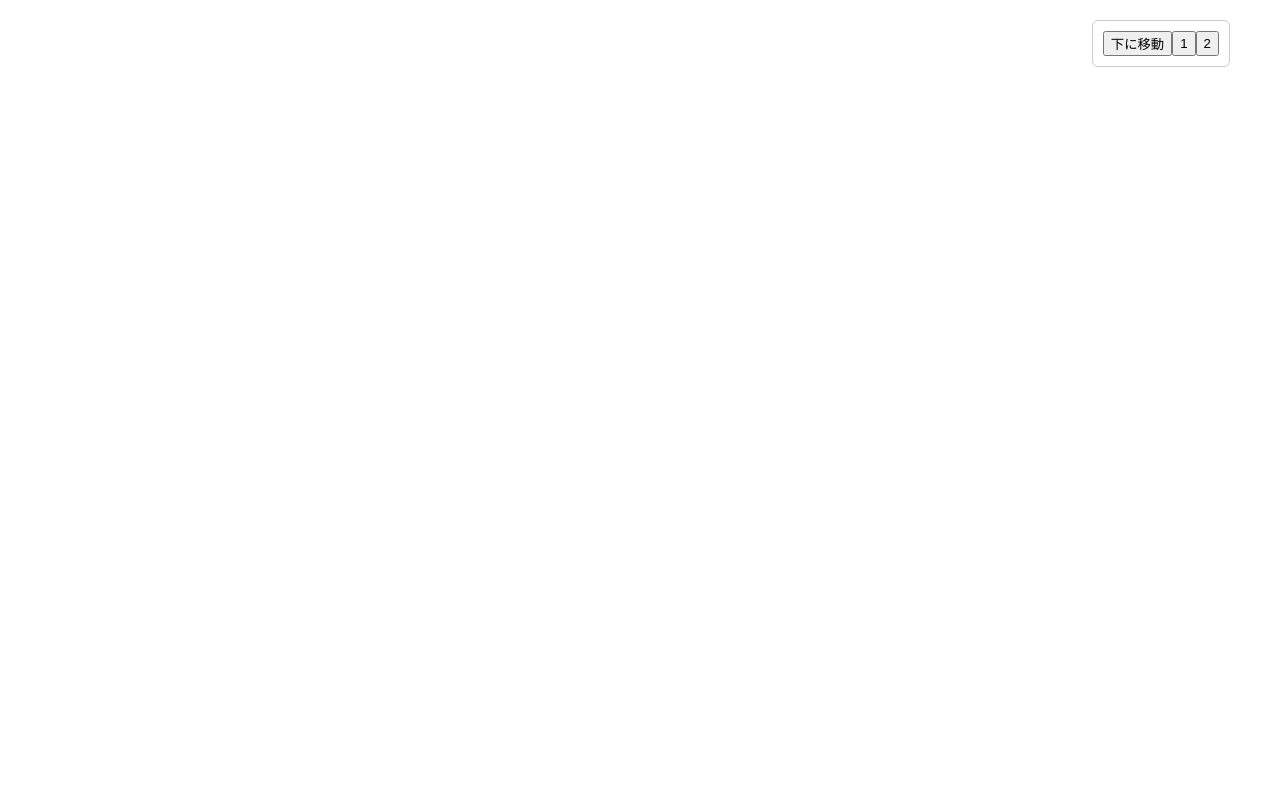
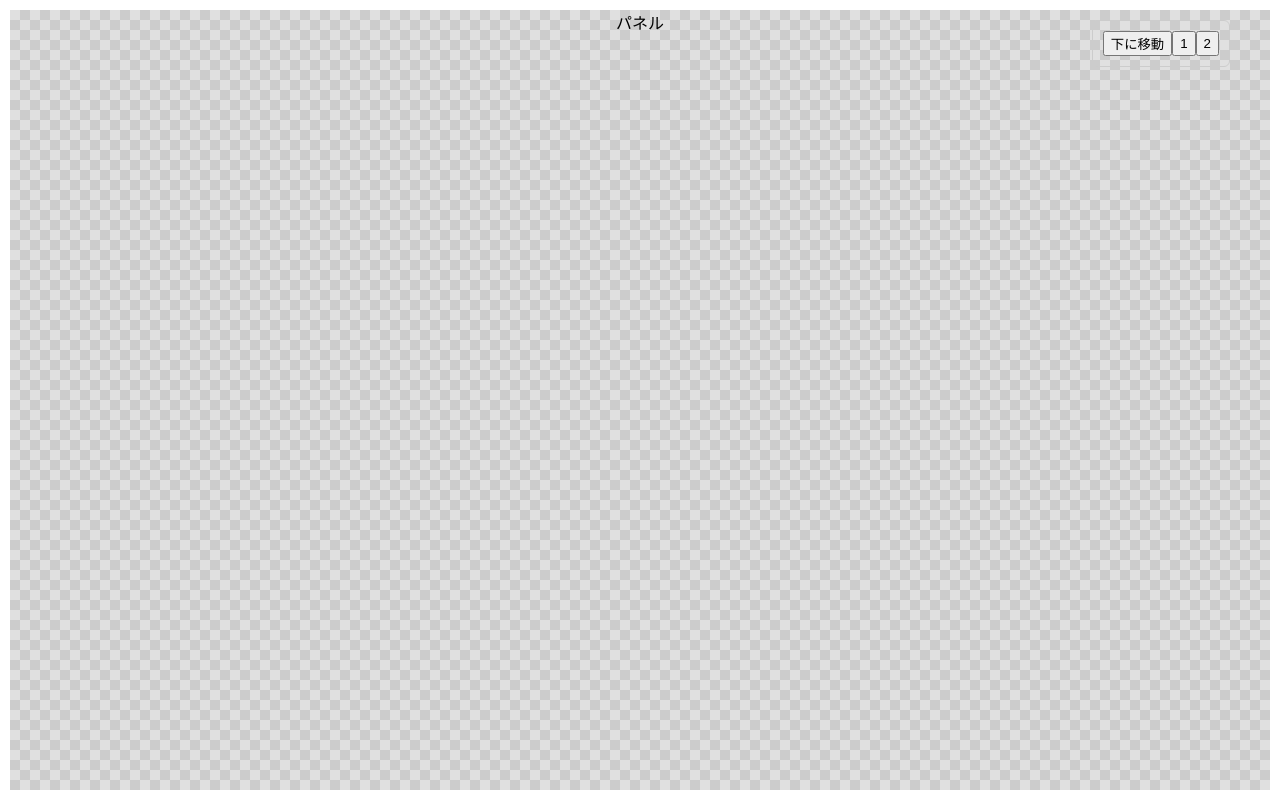
Before and after one commit to takahiro-tanaka-job/layout-editor, a React (Vite) app: page / in a window 1280 px wide. Built offline with nearby package versions, Linux system fonts and the light colour scheme.

Commit message:
格子模様のパネル

```diff
--- a/src/App.tsx
+++ b/src/App.tsx
@@ -1,6 +1,7 @@
 import Layout from "./components/Layout";
 import SideBar from "./components/SideBar";
 import FloatingPanel from "./components/FloatingPanel";
+import GridPanel from "./components/GridPanel";
 
 import styles from "./App.module.css";
 
@@ -9,6 +10,7 @@ function App() {
     <div className={styles.root}>
       {/* <Layout /> */}
       {/* <SideBar /> */}
+      <GridPanel />
       <FloatingPanel><button>1</button><button>2</button></FloatingPanel>
     </div>
   );
--- /dev/null
+++ b/src/components/GridPanel.jsx
@@ -0,0 +1,13 @@
+import React, { useState } from "react";
+import styles from "./GridPanel.module.css";
+
+export function GridPanel() {
+  return (
+    <div className={styles.root}>
+      パネル
+    </div>
+  );
+}
+
+GridPanel.displayName = "Panel";
+export default GridPanel;
--- /dev/null
+++ b/src/components/GridPanel.module.css
@@ -0,0 +1,14 @@
+.root {
+  padding: 0px;
+  width: 100%;
+  height: 100%;
+  background-color: #e0e0e0;
+  /* 背景色 */
+  background-image:
+    linear-gradient(45deg, #ccc 25%, transparent 25%, transparent 75%, #ccc 75%, #ccc),
+    linear-gradient(45deg, #ccc 25%, transparent 25%, transparent 75%, #ccc 75%, #ccc);
+  background-size: 20px 20px;
+  /* 格子模様のサイズ */
+  background-position: 0 0, 10px 10px;
+  /* 格子模様をずらして交差させる */
+}
```
